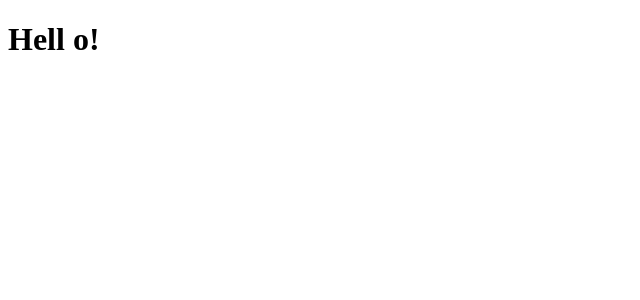
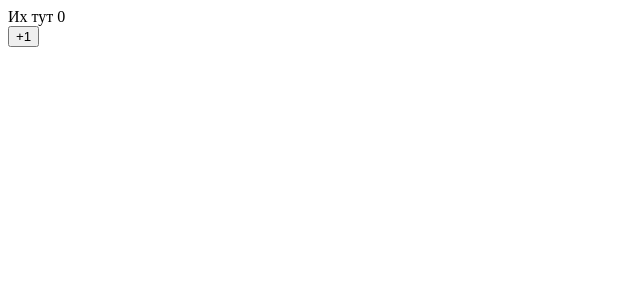
Before and after one commit to nicothin/react-tutorial, a React (Create React App) app: page / in a window 1280 px wide. Shown: the top 300 px of the page, without its empty margins (0-640 px from the left). Built offline with nearby package versions, Linux system fonts and the light colour scheme.

Commit message:
Состояния компонентов и их изменение

```diff
--- /dev/null
+++ b/src/components/Counter.js
@@ -0,0 +1,27 @@
+import React, { Component } from 'react';
+
+class Counter extends Component {
+  state = {
+    counter: 0,
+  }
+
+  // Обработчик клика по кнопке для увеличения счётчика
+  handleClick = () => {
+    // Не меняем state напрямую, используем setState, передавая в него функцию и коллбек
+    this.setState(({ counter }) => ({
+      counter: ++counter,
+    }), console.log('Счётчик изменён'))
+  }
+
+  render() {
+    const { counter } = this.state;
+
+    return (
+      <div>
+        Их тут {counter} <br /> <button onClick={this.handleClick}>+1</button>
+      </div>
+    );
+  }
+}
+
+export default Counter;
--- a/src/components/Lesson.js
+++ /dev/null
@@ -1,9 +0,0 @@
-import React, { Component } from 'react';
-
-class Lesson extends Component {
-  render() {
-    return <h1>Hell o!</h1>
-  }
-}
-
-export default Lesson;
--- a/src/index.js
+++ b/src/index.js
@@ -1,10 +1,8 @@
 import React from 'react';
 import ReactDOM from 'react-dom';
 import App from './App';
-import Lesson from './components/Lesson.js';
+import Counter from './components/Counter.js';
 import registerServiceWorker from './registerServiceWorker';
 
-const hrader = <h1>Хелл о ворлд</h1>;
-
-ReactDOM.render(<Lesson />, document.getElementById('root'));
+ReactDOM.render(<Counter />, document.getElementById('root'));
 registerServiceWorker();
```
Also changed, not shown: 1 other file (tests, documents, lock files or other folders).
